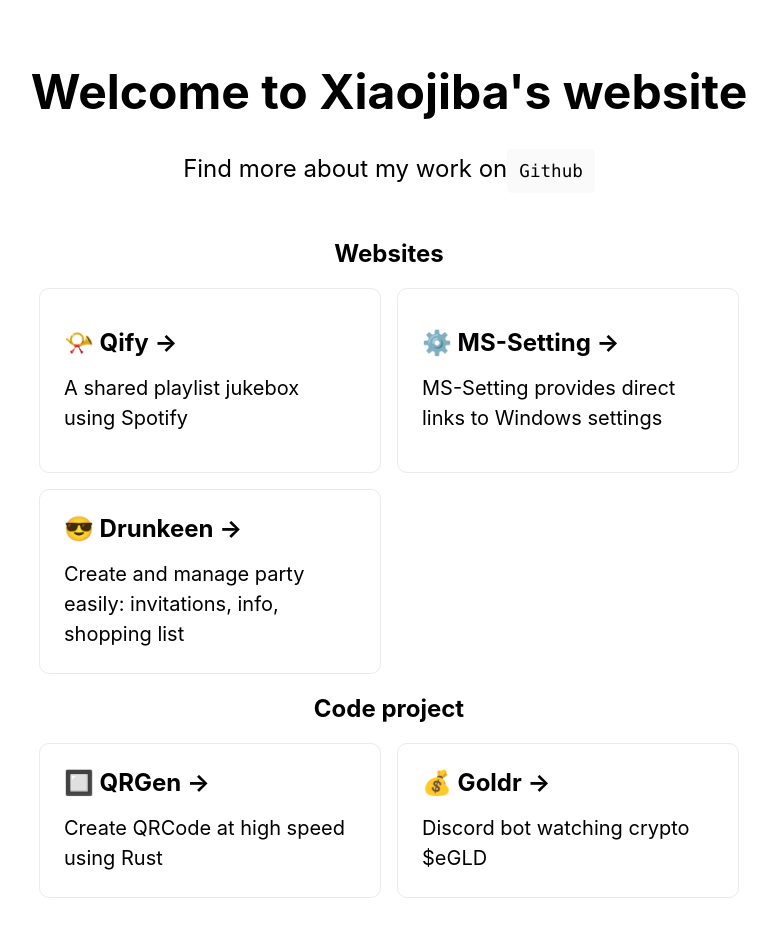
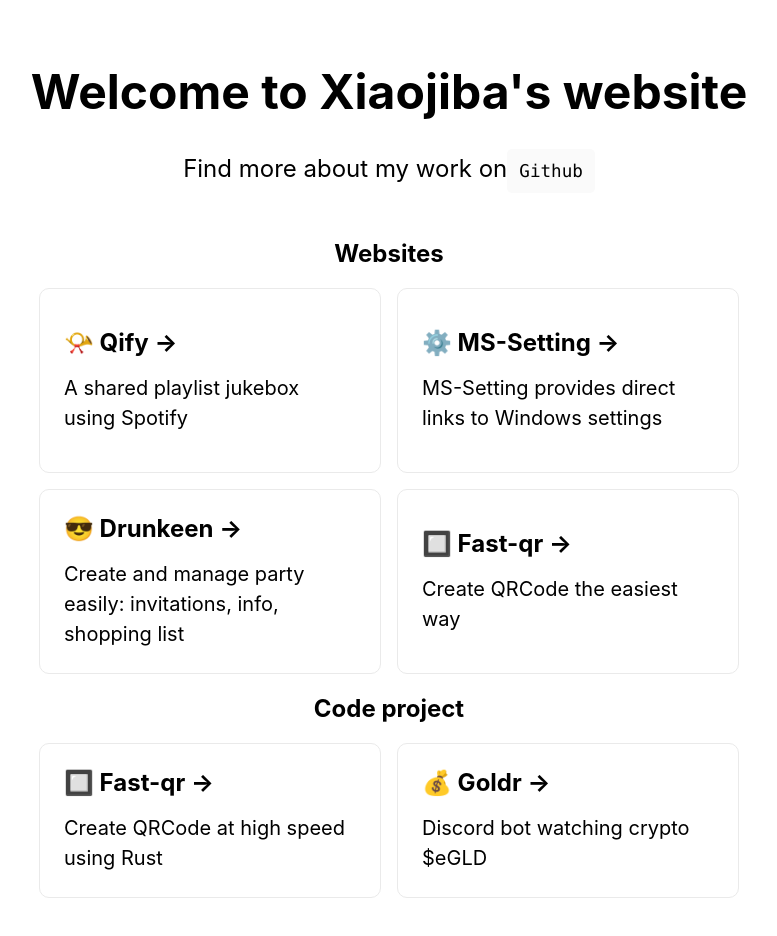
Before and after one commit to erwanvivien/xiaojiba.dev, a Next.js app: page / in a window 1280 px wide. Shown: the top 936 px of the page, without its empty margins (251-1028 px from the left). Built offline with nearby package versions, Linux system fonts and the light colour scheme.

Commit message:
feature: added fast_qr

```diff
--- a/public/projects.json
+++ b/public/projects.json
@@ -1,9 +1,9 @@
 [
   {
-    "link": "https://github.com/erwanvivien/QR-Gen",
-    "title": "🔲 QRGen →",
+    "link": "https://github.com/erwanvivien/fast_qr",
+    "title": "🔲 Fast-qr →",
     "desc": "Create QRCode at high speed using Rust",
-    "className": "qrgen"
+    "className": "fast_qr"
   },
   {
     "link": "https://github.com/erwanvivien/discord_eGLD",
--- a/public/websites.json
+++ b/public/websites.json
@@ -16,5 +16,11 @@
     "title": "😎 Drunkeen →",
     "desc": "Create and manage party easily: invitations, info, shopping list",
     "className": "drunkeen"
+  },
+  {
+    "link": "https://fast-qr.com",
+    "title": "🔲 Fast-qr →",
+    "desc": "Create QRCode the easiest way",
+    "className": "fast_qr"
   }
 ]
--- a/styles/Home.module.css
+++ b/styles/Home.module.css
@@ -113,9 +113,9 @@
   border-color: #ff6b6b;
 }
 
-.qrgen:hover,
-.qrgen:focus,
-.qrgen:active {
+.fast_qr:hover,
+.fast_qr:focus,
+.fast_qr:active {
   color: #dea584;
   border-color: #dea584;
 }
```
